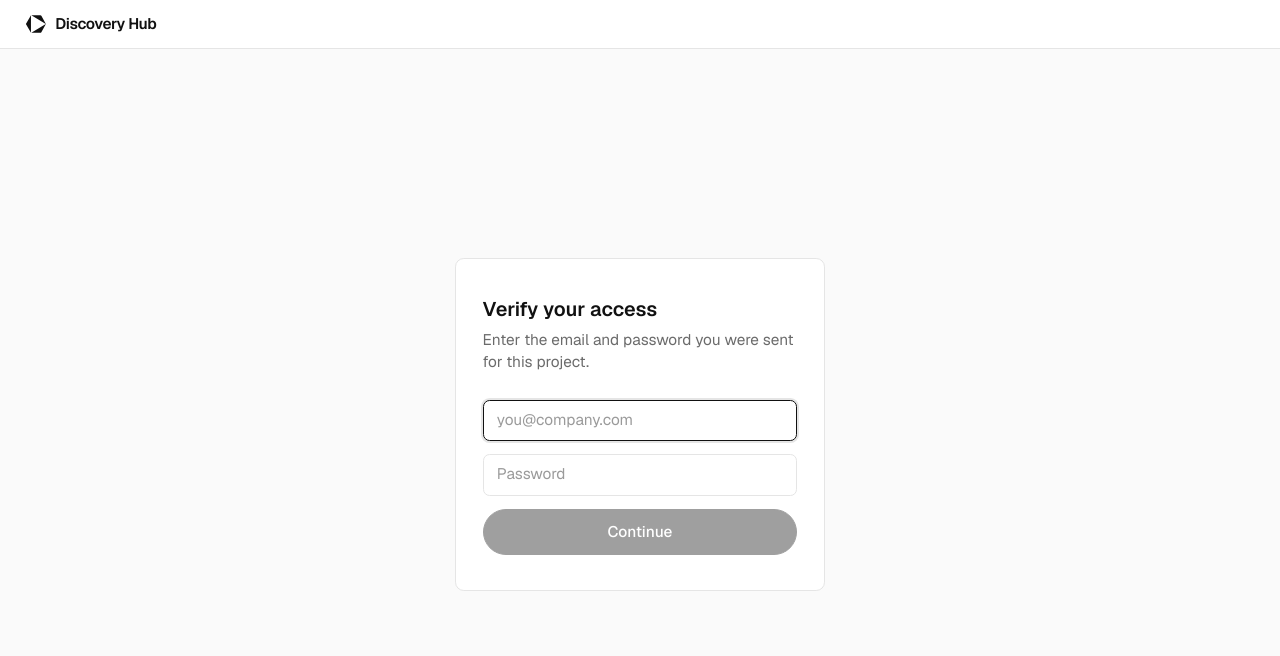
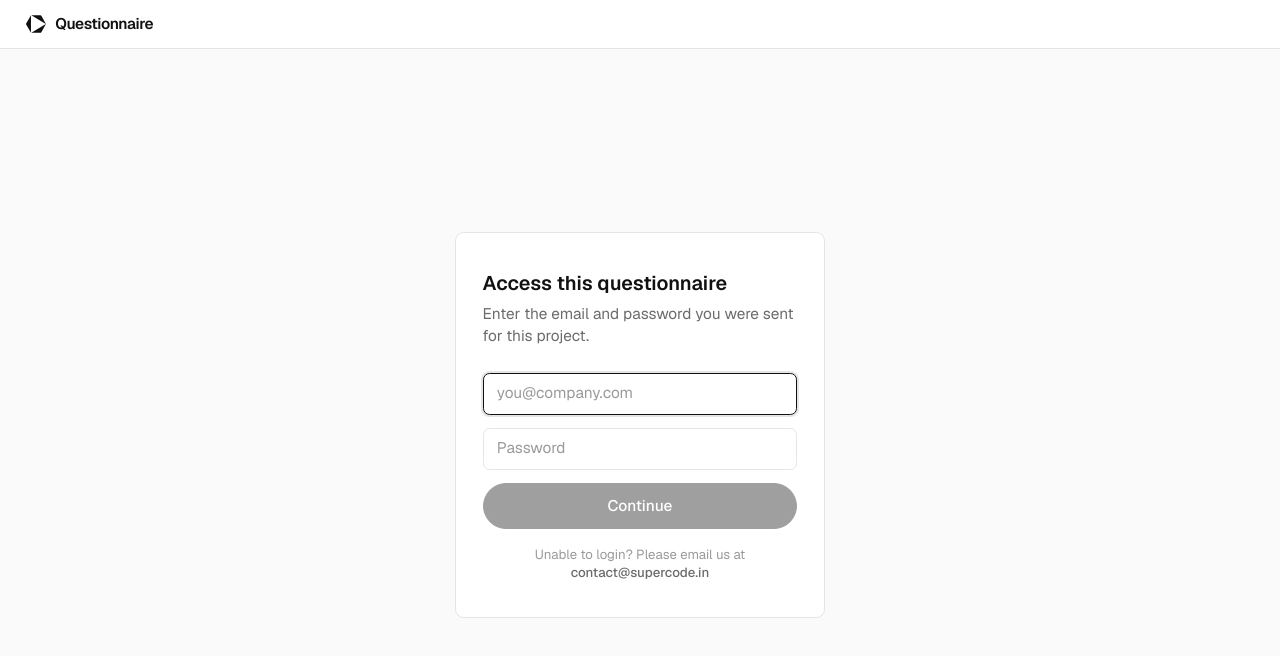
Before and after one commit to sneha-jacob-supercode/discovery-hub, a Next.js app: page /client/1 in a window 1280 px wide. Shown: the top 656 px of the page. Built offline with nearby package versions, Linux system fonts and the light colour scheme; no server answers; the database is empty.

Commit message:
bug fixes

```diff
--- /dev/null
+++ b/app/api/client-portal/name/route.ts
@@ -0,0 +1,16 @@
+import { NextResponse, type NextRequest } from "next/server";
+import { portalSupabase } from "@/lib/supabase/portalClient";
+
+export async function GET(request: NextRequest) {
+  const slug = request.nextUrl.searchParams.get("slug");
+  if (!slug) {
+    return NextResponse.json({ name: null });
+  }
+
+  const { data, error } = await portalSupabase.rpc("client_portal_get_client_name", { p_slug: slug });
+  if (error) {
+    return NextResponse.json({ name: null });
+  }
+
+  return NextResponse.json({ name: data ?? null });
+}
--- a/app/client/[slug]/layout.tsx
+++ b/app/client/[slug]/layout.tsx
@@ -24,7 +24,7 @@ export default function ClientPortalLayout({ children }: { children: React.React
             fill="currentColor"
           />
         </svg>
-        <p className="text-sm font-semibold tracking-tight text-ink">Discovery Hub</p>
+        <p className="text-sm font-semibold tracking-tight text-ink">Questionnaire</p>
       </header>
       {children}
     </div>
--- a/app/client/[slug]/page.tsx
+++ b/app/client/[slug]/page.tsx
@@ -9,7 +9,7 @@ import { Button } from "@/components/ui/Button";
 export default function ClientPortalPage() {
   const params = useParams<{ slug: string }>();
   const slug = params.slug;
-  const { client, questionnaire, status, verify, actions } = usePortalClientData(slug);
+  const { client, questionnaire, clientName, status, verify, actions } = usePortalClientData(slug);
   const [started, setStarted] = useState(false);
 
   if (status === "checking") {
@@ -17,7 +17,7 @@ export default function ClientPortalPage() {
   }
 
   if (status === "needs_verification") {
-    return <VerifyScreen onVerify={verify} />;
+    return <VerifyScreen clientName={clientName} onVerify={verify} />;
   }
 
   if (!client || !questionnaire) {
@@ -41,8 +41,10 @@ export default function ClientPortalPage() {
 }
 
 function VerifyScreen({
+  clientName,
   onVerify,
 }: {
+  clientName: string | null;
   onVerify: (email: string, password: string) => Promise<boolean>;
 }) {
   const [email, setEmail] = useState("");
@@ -59,7 +61,9 @@ function VerifyScreen({
   return (
     <div className="mx-auto flex w-full max-w-sm flex-1 flex-col items-center justify-center px-6">
       <div className="w-full rounded-lg border border-line bg-surface px-6 py-8">
-        <h1 className="text-lg font-semibold text-ink">Verify your access</h1>
+        <h1 className="text-lg font-semibold text-ink">
+          Access {clientName ? `${clientName}'s` : "this"} questionnaire
+        </h1>
         <p className="mt-1 text-sm text-ink-muted">
           Enter the email and password you were sent for this project.
         </p>
@@ -94,6 +98,13 @@ function VerifyScreen({
             {status === "checking" ? "Checking…" : "Continue"}
           </Button>
         </form>
+
+        <p className="mt-4 text-center text-xs text-ink-faint">
+          Unable to login? Please email us at{" "}
+          <a href="mailto:contact@supercode.in" className="font-medium text-ink-muted hover:text-ink">
+            contact@supercode.in
+          </a>
+        </p>
       </div>
     </div>
   );
--- a/app/dashboard/clients/[id]/page.tsx
+++ b/app/dashboard/clients/[id]/page.tsx
@@ -3,9 +3,11 @@
 import { Suspense, useState } from "react";
 import Link from "next/link";
 import { useParams } from "next/navigation";
-import { KeyRound } from "lucide-react";
+import { KeyRound, Link2, FileText } from "lucide-react";
 import { useClientStore } from "@/lib/clientStore";
 import { useQuestionnaireStore } from "@/lib/questionnaireStore";
+import { Client, Questionnaire } from "@/lib/types";
+import { buildClientMarkdown } from "@/lib/markdownExport";
 import { GuidedEntryView } from "@/components/GuidedEntry/GuidedEntryView";
 import { ManageAccessDialog } from "@/components/ManageAccessDialog";
 import { Button } from "@/components/ui/Button";
@@ -67,6 +69,7 @@ function ClientDetailContent() {
           <KeyRound className="h-3.5 w-3.5" aria-hidden="true" />
           Manage Access
         </Button>
+        <ClientLinkActions client={client} questionnaire={questionnaire} />
       </header>
 
       {showManageAccess && (
@@ -105,3 +108,32 @@ function ClientDetailContent() {
     </div>
   );
 }
+
+function ClientLinkActions({ client, questionnaire }: { client: Client; questionnaire: Questionnaire }) {
+  const [copiedItem, setCopiedItem] = useState<"url" | "md" | null>(null);
+
+  function copyUrl() {
+    navigator.clipboard.writeText(`${window.location.origin}/client/${client.slug}`);
+    setCopiedItem("url");
+    setTimeout(() => setCopiedItem((v) => (v === "url" ? null : v)), 1200);
+  }
+
+  function copyMarkdown() {
+    navigator.clipboard.writeText(buildClientMarkdown(client, questionnaire));
+    setCopiedItem("md");
+    setTimeout(() => setCopiedItem((v) => (v === "md" ? null : v)), 1200);
+  }
+
+  return (
+    <>
+      <Button variant="secondary" size="sm" onClick={copyUrl} className="shrink-0">
+        <Link2 className="h-3.5 w-3.5" aria-hidden="true" />
+        {copiedItem === "url" ? "Copied!" : "Copy client link"}
+      </Button>
+      <Button variant="secondary" size="sm" onClick={copyMarkdown} className="shrink-0">
+        <FileText className="h-3.5 w-3.5" aria-hidden="true" />
+        {copiedItem === "md" ? "Copied!" : "Copy as md"}
+      </Button>
+    </>
+  );
+}
--- a/app/layout.tsx
+++ b/app/layout.tsx
@@ -17,6 +17,9 @@ const geistMono = Geist_Mono({
 export const metadata: Metadata = {
   title: "Discovery Hub",
   description: "Guided client intake prototype",
+  icons: {
+    icon: "/assets/favicon.png",
+  },
 };
 
 export default function RootLayout({
--- a/components/ClientCard.tsx
+++ b/components/ClientCard.tsx
@@ -100,7 +100,8 @@ export function ClientCard({ client, questionnaire }: { client: Client; question
                   className="flex w-full items-center gap-2 px-3 py-1.5 text-left text-sm text-ink transition hover:bg-paper"
                 >
                   <FileText className="h-3.5 w-3.5" aria-hidden="true" />
-                  {copiedItem === "md" ? "Copied!" : "Copy data as md"}
+                  {copiedItem === "md" ? "Copied!" : "Copy as md"}
+
                 </button>
                 <button
                   onClick={() => {
--- a/components/Sidebar.tsx
+++ b/components/Sidebar.tsx
@@ -25,7 +25,7 @@ export function Sidebar() {
           <path d="M34.4956 42H12.8118C12.6694 41.9986 12.6178 41.8026 12.742 41.7291L47.4878 21.0201C47.612 20.9466 47.7502 21.0892 47.679 21.2175L36.8392 40.6038C36.3562 41.4683 35.4629 42 34.4956 42Z" fill="currentColor" />
           <path d="M36.8387 1.39492L47.679 20.7826C47.7502 20.9108 47.612 21.0535 47.4878 20.98L12.742 0.269476C12.6178 0.195983 12.6694 2.9215e-06 12.8118 2.9215e-06H34.4965C35.4638 -0.00143811 36.3572 0.530302 36.8401 1.39492H36.8387Z" fill="currentColor" />
         </svg>
-        <p className="text-sm font-semibold tracking-tight text-ink">Discovery Hub</p>
+        <p className="text-sm font-semibold tracking-tight text-ink">Questionnaire</p>
       </div>
 
       <nav className="mt-6 flex flex-col gap-1">
--- a/lib/clientPortal.ts
+++ b/lib/clientPortal.ts
@@ -56,6 +56,13 @@ export async function fetchPortalData(
   return { client: normalizeClient(data.client), questionnaire: normalizeQuestionnaire(data.questionnaire) };
 }
 
+export async function fetchClientName(slug: string): Promise<string | null> {
+  const res = await fetch(`/api/client-portal/name?slug=${encodeURIComponent(slug)}`);
+  if (!res.ok) return null;
+  const data = await res.json().catch(() => null);
+  return data?.name ?? null;
+}
+
 async function applyAnswerAction(
   slug: string,
   action: PortalAction,
@@ -73,6 +80,7 @@ async function applyAnswerAction(
 export function usePortalClientData(slug: string) {
   const [client, setClient] = useState<Client | null>(null);
   const [questionnaire, setQuestionnaire] = useState<Questionnaire | null>(null);
+  const [clientName, setClientName] = useState<string | null>(null);
   const [status, setStatus] = useState<"checking" | "needs_verification" | "ready">("checking");
 
   const load = useCallback(async () => {
@@ -89,6 +97,10 @@ export function usePortalClientData(slug: string) {
   useEffect(() => {
     load();
   }, [load]);
+
+  useEffect(() => {
+    fetchClientName(slug).then(setClientName);
+  }, [slug]);
 
   const verify = useCallback(
     async (email: string, password: string) => {
@@ -157,5 +169,5 @@ export function usePortalClientData(slug: string) {
     [saveAnswer, addEntry, removeEntry, skipQuestion]
   );
 
-  return { client, questionnaire, status, verify, actions };
+  return { client, questionnaire, clientName, status, verify, actions };
 }
--- a/lib/status.ts
+++ b/lib/status.ts
@@ -42,7 +42,7 @@ export function getProgress(client: Client, questionnaire: Questionnaire): Progr
 
 export function getClientStatus(client: Client, questionnaire: Questionnaire): ClientStatus {
   const { total, answered, reached } = getProgress(client, questionnaire);
-  if (reached === 0) return "not_started";
+  if (answered === 0) return "not_started";
   if (reached >= total) return "complete";
   if (answered === total) return "complete";
   return "in_progress";
```
Also changed, not shown: public/assets/favicon.png (added).
